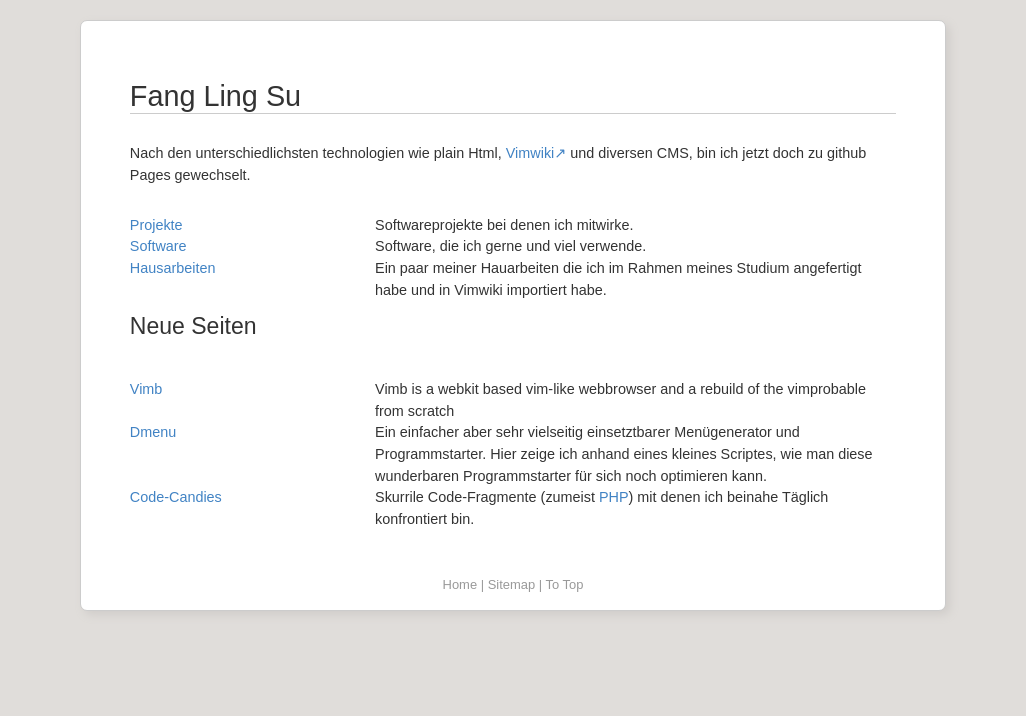
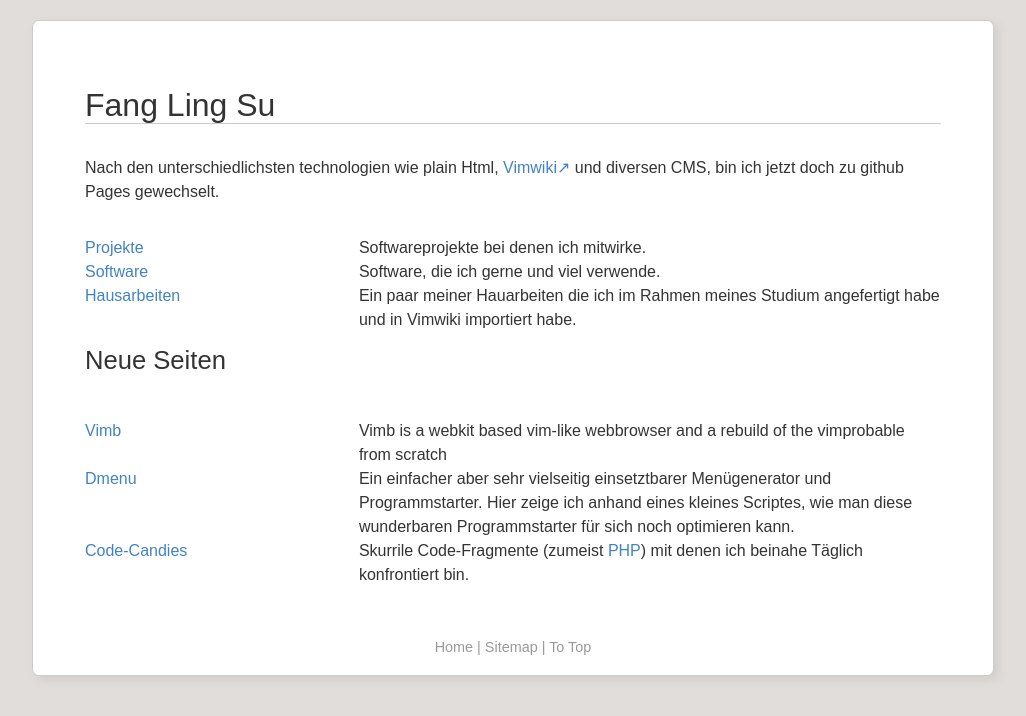
Before and after one commit to fanglingsu/fanglingsu.github.com, a Jekyll site: the page built from index.md, in a window 1280 px wide. Shown: the top 716 px of the page, without its empty margins (127-1153 px from the left). Built offline with Jekyll 4.4.1, drawn with Linux system fonts in a browser that asks for light colours.

Commit message:
Removed unneeded font resizing.
The user should decide in which font size the page should be shown.

```diff
--- a/theme/css/main.css
+++ b/theme/css/main.css
@@ -1,6 +1,6 @@
 *{margin:0;padding:0}
-html{background-color:#e0ddda;font-size:1em}
-body{color:#333;font-family:"Dejavu sans-serif",sans-serif;margin:0;padding:0;line-height:1.5em;font-size:0.9em}
+html{background-color:#e0ddda}
+body{color:#333;font-family:"Dejavu sans-serif",sans-serif;margin:0;padding:0;line-height:1.5em}
 div#content{background-color:#fff;margin:20px auto;padding:0.5em 0 0.2em;max-width:60em;min-width:50em;border:1px solid #ccc;border-radius:7px;box-shadow:4px 4px 10px #d0cdca}
 div.content{padding:2em;margin:0 20px;overflow:hidden}
 h1,h2,h3,h4,h5,h6{font-family:inherit;font-weight:normal;padding-bottom:0.2em;margin:1em 0 1em}
```
